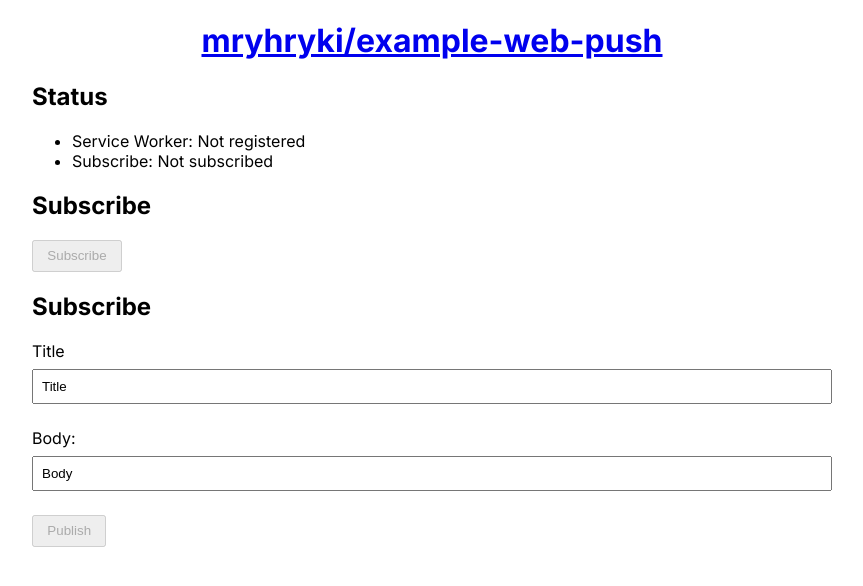
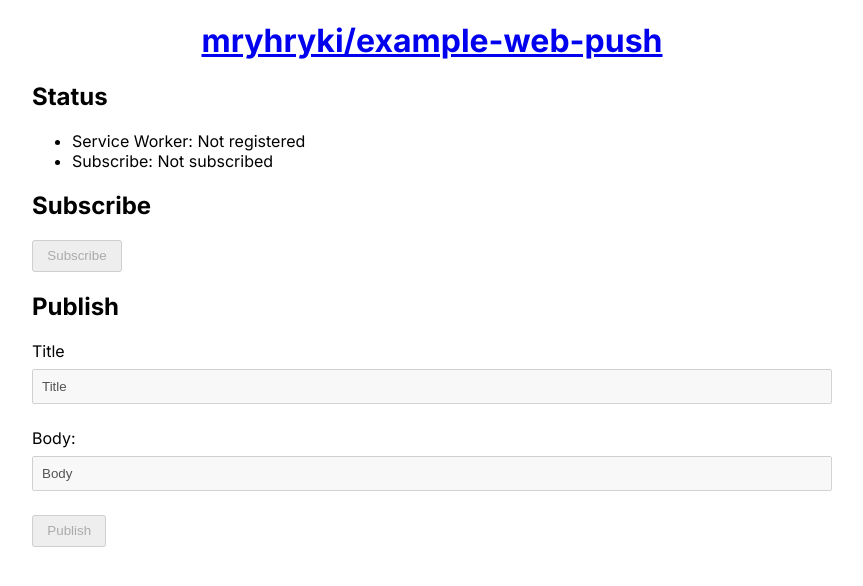
Before and after one commit to mryhryki/example-web-push, a Next.js app: page / in a window 1280 px wide. Shown: the top 586 px of the page, without its empty margins (208-1071 px from the left). Built offline with nearby package versions, Linux system fonts and the light colour scheme; no server answers.

Commit message:
Update src/app/page.tsx

```diff
--- a/src/app/page.tsx
+++ b/src/app/page.tsx
@@ -46,25 +46,35 @@ export default function Home() {
         </p>
         {subscription != null && (
           <ul>
-            <li>Endpoint: <code>{subscription.endpoint}</code></li>
-            <li>auth: <code>{subscription.auth}</code></li>
-            <li>p256dh: <code>{subscription.p256dh}</code></li>
+            <li>Endpoint: <code>{subscription.endpoint.substring(0, 50)}...</code></li>
+            <li>auth: <code>{subscription.auth.substring(0, 5)}...</code></li>
+            <li>p256dh: <code>{subscription.p256dh.substring(0, 12)}...</code></li>
           </ul>
         )}
       </section>
 
       <section>
-        <h2>Subscribe</h2>
+        <h2>Publish</h2>
         <p>
           <label>
             Title<br />
-            <input type="text" value={title} onChange={(e) => setTitle(e.target.value)}/>
+            <input
+              type="text"
+              value={title}
+              onChange={(e) => setTitle(e.target.value)}
+              disabled={subscription == null}
+            />
           </label>
         </p>
         <p>
           <label>
             Body:<br />
-            <input type="text" value={body} onChange={(e) => setBody(e.target.value)}/>
+            <input
+              type="text"
+              value={body}
+              onChange={(e) => setBody(e.target.value)}
+              disabled={subscription == null}
+            />
           </label>
         </p>
         <p>
```
